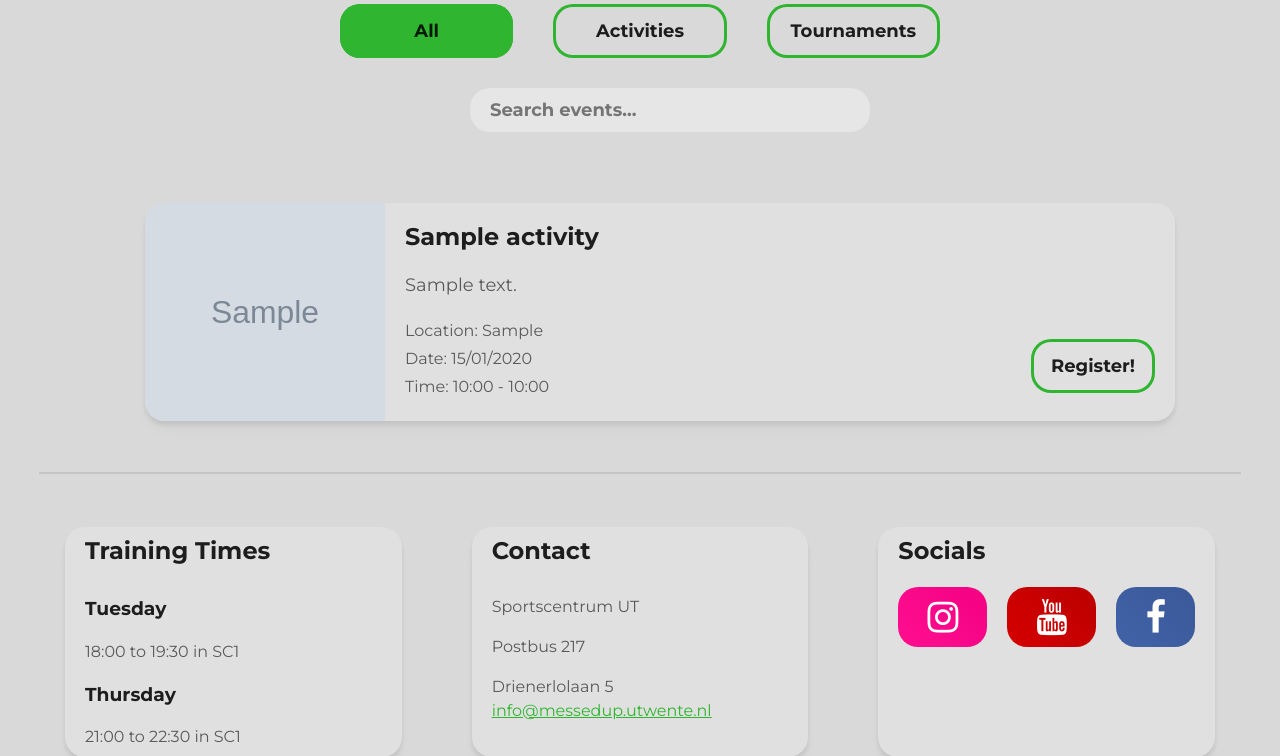
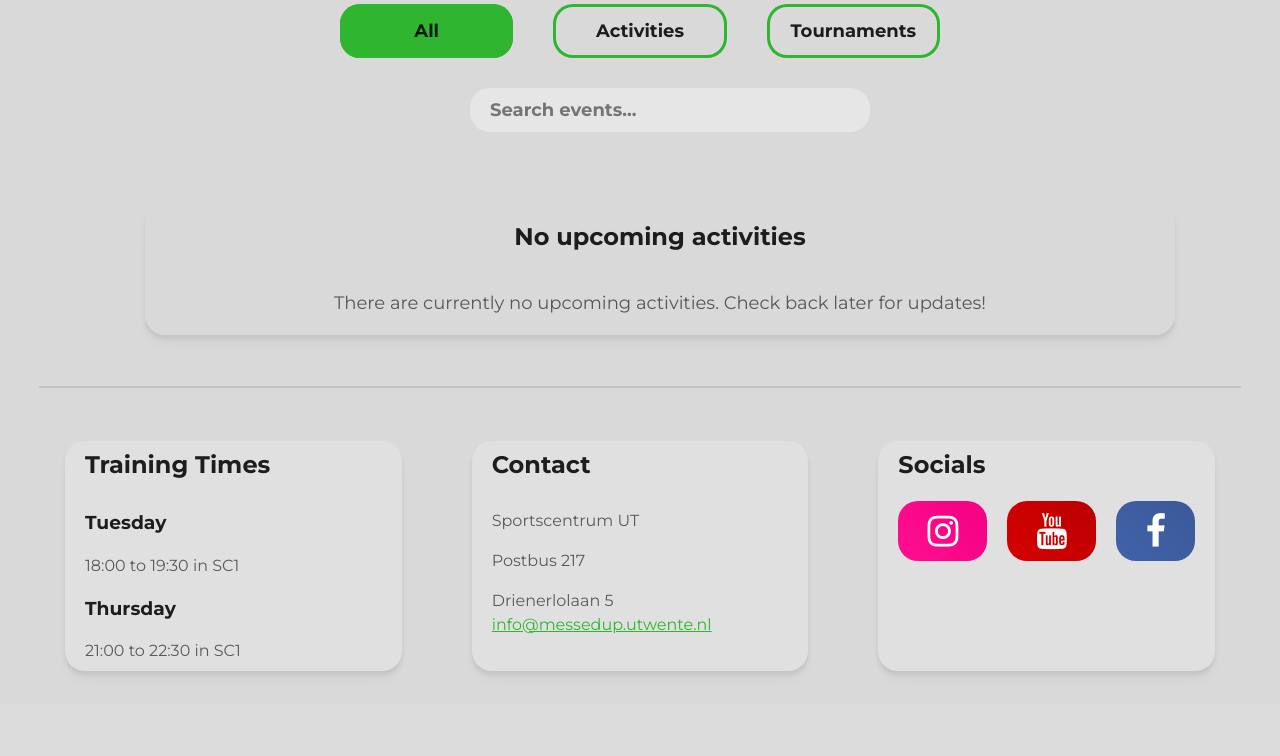
Before and after one commit to QuirijndeGroen/MessedUpSite, a Django app: page /accounts/activities/ in a window 1280 px wide. Shown: the part 236-992 px from the top of the page. After the commit the page ends 912 px from the top, so only its background shows below. Run offline with Django 5.2, Linux system fonts and the light colour scheme; a user stored in the database is signed in; tables that the repository leaves empty hold one stand-in row (values such as "Sample post"); grey boxes marked "Sample" are stand-in pictures.

Commit message:
Registration lists have working deadlines; Activities are automatically set to inactive if the end_date has passed

```diff
--- a/MessedUpSite/apps/activities/models.py
+++ b/MessedUpSite/apps/activities/models.py
@@ -1,3 +1,5 @@
+from datetime import date
+
 from django.db import models
 from .fields import ActivityTypeField
 
@@ -25,10 +27,13 @@ class Activity(models.Model):
         blank=True,
     )
     public=models.BooleanField(default=False)
-    is_active = models.BooleanField(default=True)
+
+    @property
+    def is_active(self):
+        return date.today() <= self.end_time.date()
 
     class Meta:
-        ordering = ["created", "is_active"]
+        ordering = ["start_time"]
 
     def __str__(self):
         return self.title
--- a/MessedUpSite/apps/activities/views.py
+++ b/MessedUpSite/apps/activities/views.py
@@ -9,9 +9,10 @@ from .models import Activity
 
 @login_required(login_url="/accounts/login/")
 def ActivitiesView(request: HttpRequest):
-    activities = Activity.objects.filter(is_active=True).order_by("start_time").prefetch_related(
+    activities = Activity.objects.order_by("start_time").prefetch_related(
         "registrationlists__questions"
     )
+    activities = [activity for activity in activities if activity.is_active]
 
     # Get all registration responses for the current user
     user_registrations = RegistrationResponses.objects.filter(user=request.user).values_list(
--- a/MessedUpSite/apps/registrationlists/models.py
+++ b/MessedUpSite/apps/registrationlists/models.py
@@ -1,9 +1,8 @@
-from queue import Empty
-
 from django.db import models
 from .fields import QuestionField
 from django.contrib.auth.models import User
 from django.utils import timezone
+from datetime import date
 
 class RegistrationList(models.Model):
     """Represents an activity that users can participate in."""
@@ -19,6 +18,10 @@ class RegistrationList(models.Model):
     description = models.TextField()
     deadline = models.DateTimeField()
     registrations_public = models.BooleanField(default=True)
+
+    @property
+    def closed(self):
+        return date.today() > self.deadline.date()
 
     def __str__(self):
         activity = self.linked_activity
--- a/MessedUpSite/templates/accounts/activities.html
+++ b/MessedUpSite/templates/accounts/activities.html
@@ -88,6 +88,29 @@
           </div>
         </div>
 
+        {% if registrationlist.closed %}
+
+          {% if registrationlist.user_registered %}
+
+          <div class="user-registered">
+            <div class="center">
+              <p style="margin-bottom: 15px;"><strong>You are registered for this activity<br>
+                Registration for this activity has closed</strong></p>
+            </div>
+          </div>
+
+          {% else %}
+
+          <div class="registration-form-container">
+            <div class="center">
+              <p style="margin-bottom: 15px;"><strong>Registration for this activity has closed</strong></p>
+            </div>
+          </div>
+
+          {% endif %}
+
+        {% else %}
+
           {% if registrationlist.user_registered %}
 
             <div class="user-registered">
@@ -134,6 +157,8 @@
 
           {% endif %}
 
+        {% endif %}
+
         <div class="center" style="margin:15px;">
           <a href="{% url 'registrationlists:view_responses' registrationlist.id %}" style="font:var(--h4);">View Responses ({{ registrationlist.responses.count }})</a>
         </div>
```
Lines whose indentation alone changed are shown as unchanged.
